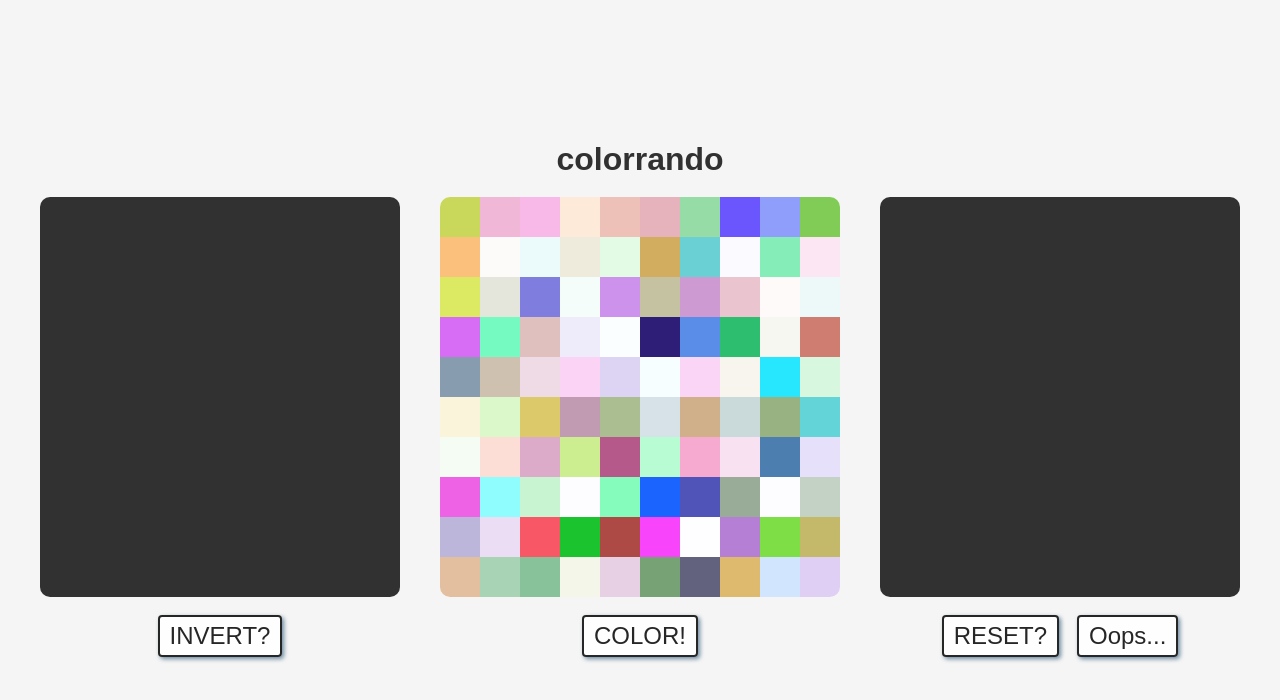
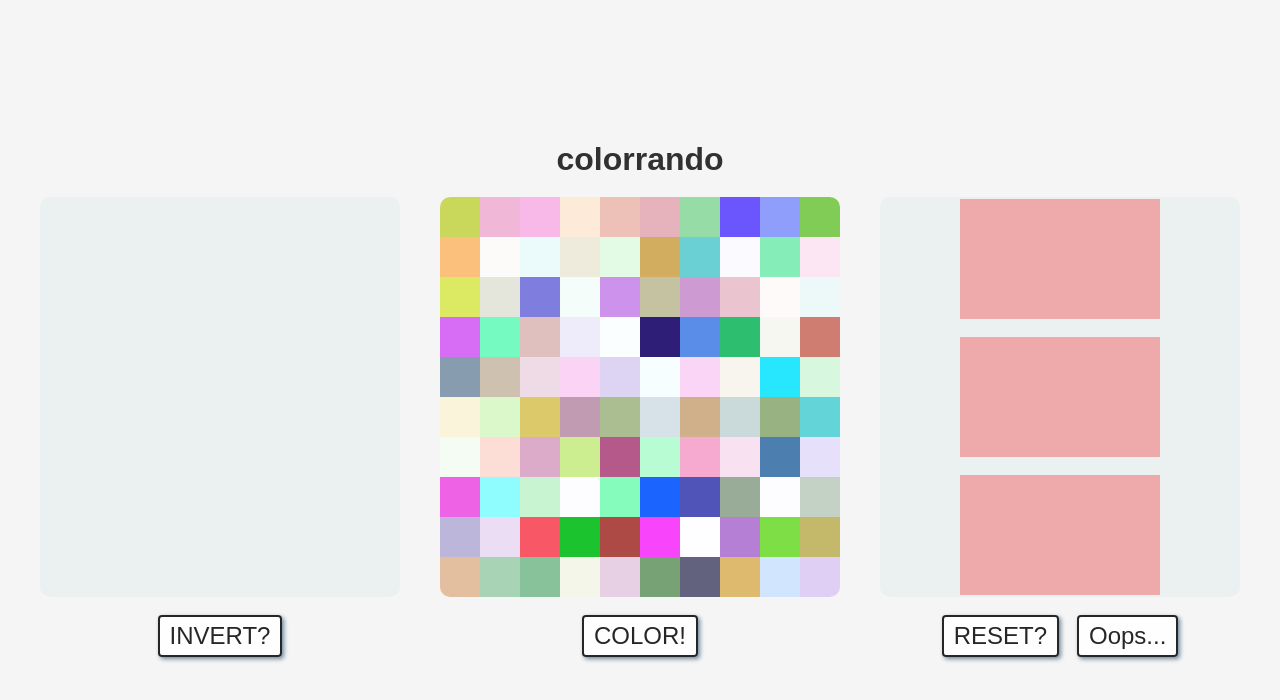
Before and after one commit to galustoff/colorrando, a Vue app: page / in a window 1280 px wide. Shown: the top 700 px of the page. Built offline with nearby package versions, Linux system fonts and the light colour scheme.

Commit message:
make initial AppDump list

```diff
--- a/src/AppDump.vue
+++ b/src/AppDump.vue
@@ -1,6 +1,12 @@
 <template>
-  <div class="app-dump__container">
-    <div class="app-dump__fish"></div>
+  <div class="app-dump">
+    <div class="app-dump__wrapper">
+      <ul class="app-dump__list">
+        <li class="app-dump__list-item"></li>
+        <li class="app-dump__list-item"></li>
+        <li class="app-dump__list-item"></li>
+      </ul>
+    </div>
     <div class="app-dump__buttons">
       <app-button :set="resetButtonSet" @reset-dump="resetDump"></app-button>
       <app-button
@@ -42,7 +48,7 @@
 </script>
 
 <style>
-  .app-dump__container {
+  .app-dump {
     padding-top: var(--asides-pt);
     display: flex;
     flex-direction: column;
@@ -50,11 +56,32 @@
     align-items: center;
   }
 
-  .app-dump__fish {
+  .app-dump__wrapper {
     width: 360px;
     height: 400px;
-    background-color: rgba(0, 0, 0, 0.8);
+    background-color: rgba(0, 124, 124, 0.04);
     border-radius: 10px;
+    overflow-x: hidden;
+  }
+
+  .app-dump__list {
+    width: 400px;
+    height: 400px;
+    overflow-y: scroll;
+    list-style: none;
+    display: flex;
+    flex-direction: column;
+    justify-content: center;
+    align-items: center;
+    row-gap: 18px;
+  }
+
+  .app-dump__list-item {
+    margin-left: -40px;
+    background-color: rgb(238, 170, 170);
+    width: 200px;
+    height: 120px;
+    flex-shrink: 0;
   }
 
   .app-dump__buttons {
--- a/src/AppSketches.vue
+++ b/src/AppSketches.vue
@@ -40,7 +40,7 @@
   .app-sketches__fish {
     width: 360px;
     height: 400px;
-    background-color: rgba(0, 0, 0, 0.8);
+    background-color: rgba(0, 124, 124, 0.04);
     border-radius: 10px;
   }
 </style>
```
